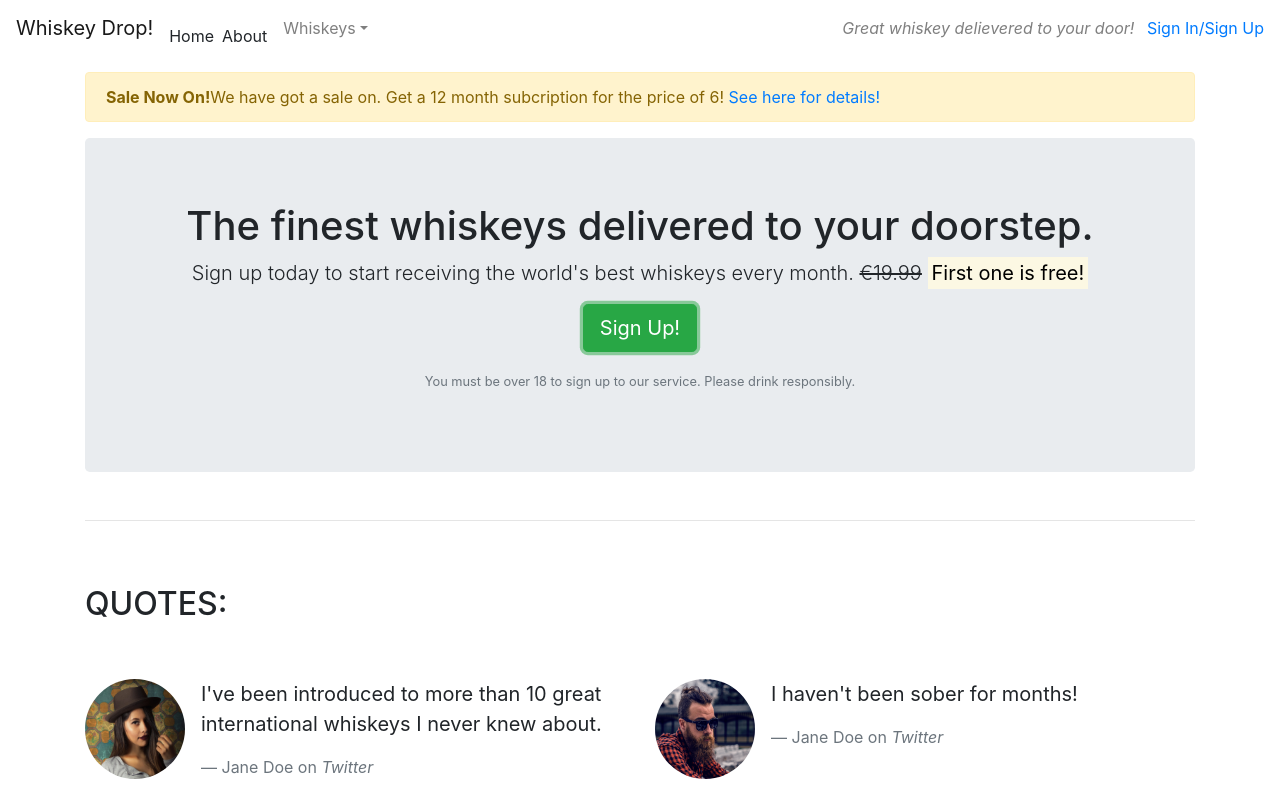
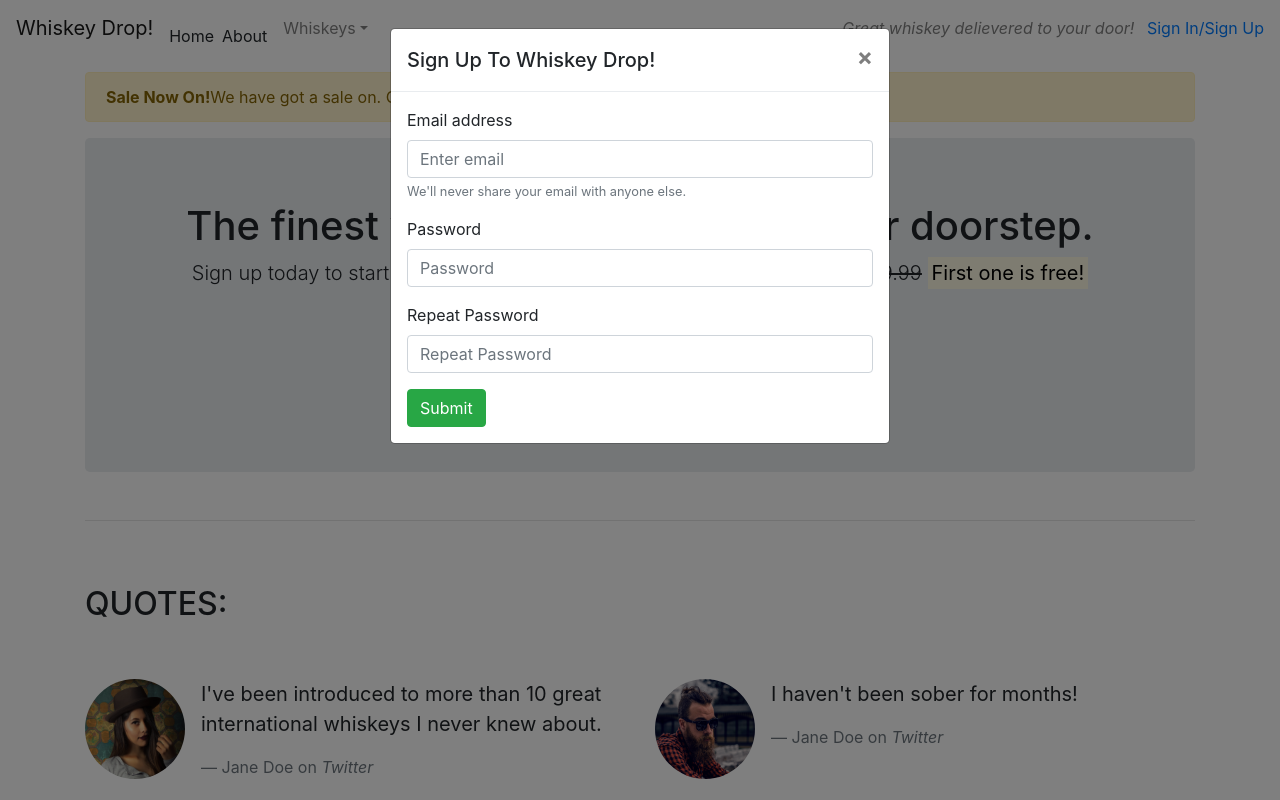
Before and after one commit to Stephenkofipoku/whiskeydrop_boostrapdevelopment_new, a plain HTML site: page index.html in a window 1280 px wide. Both pictures are taken after a click on the button "Sign Up!". Shown: the top 800 px of the page. Drawn offline with nearby package versions, Linux system fonts and the light colour scheme.

Commit message:
Add form and edit form

```diff
--- a/index.html
+++ b/index.html
@@ -55,7 +55,7 @@
                         <s class="d-none d-sm-inline">€19.99</s>
                         <span class="d-inline d-sm-none"><br></span>
                         <strong><mark>First one is free!</mark></strong></p>
-                    <p><button class="btn btn-lg btn-success">Sign Up!</button></p>
+                    <p><button class="btn btn-lg btn-success" data-toggle="modal" data-target="#signUpModal">Sign Up!</button></p>
                     <p class="text-muted"><small>You must be over 18 to sign up to our service. Please drink responsibly.</small></p>
                 </section>
             </div>
@@ -135,6 +135,36 @@
         </section>
         <!-- /.features -->
     </article>
+    <div class="modal" tabindex="-1" role="dialog" id="signUpModal">
+        <div class="modal-dialog" role="document">
+            <div class="modal-content">
+                <div class="modal-header">
+                    <h5 class="modal-title">Sign Up To Whiskey Drop!</h5>
+                    <button type="button" class="close" data-dismiss="modal" aria-label="Close">
+          <span aria-hidden="true">&times;</span>
+        </button>
+                </div>
+                <div class="modal-body">
+                    <form>
+                        <div class="form-group">
+                            <label for="exampleInputEmail1">Email address</label>
+                            <input type="email" class="form-control" id="exampleInputEmail1" aria-describedby="emailHelp" placeholder="Enter email">
+                            <small id="emailHelp" class="form-text text-muted">We'll never share your email with anyone else.</small>
+                        </div>
+                        <div class="form-group">
+                            <label for="password">Password</label>
+                            <input type="password" class="form-control" id="password" placeholder="Password">
+                        </div>
+                        <div class="form-group">
+                            <label for="repeatPassword">Repeat Password</label>
+                            <input type="password" class="form-control" id="repeatPassword" placeholder="Repeat Password">
+                        </div>
+                        <button type="submit" class="btn btn-success">Submit</button>
+                    </form>
+                </div>
+            </div>
+        </div>
+    </div>
     <script src="https://code.jquery.com/jquery-3.3.1.slim.min.js" integrity="sha384-q8i/X+965DzO0rT7abK41JStQIAqVgRVzpbzo5smXKp4YfRvH+8abtTE1Pi6jizo" crossorigin="anonymous"></script>
     <script src="https://cdnjs.cloudflare.com/ajax/libs/popper.js/1.14.3/umd/popper.min.js" integrity="sha384-ZMP7rVo3mIykV+2+9J3UJ46jBk0WLaUAdn689aCwoqbBJiSnjAK/l8WvCWPIPm49" crossorigin="anonymous"></script>
     <script src="https://stackpath.bootstrapcdn.com/bootstrap/4.1.3/js/bootstrap.min.js" integrity="sha384-ChfqqxuZUCnJSK3+MXmPNIyE6ZbWh2IMqE241rYiqJxyMiZ6OW/JmZQ5stwEULTy" crossorigin="anonymous"></script>
```
